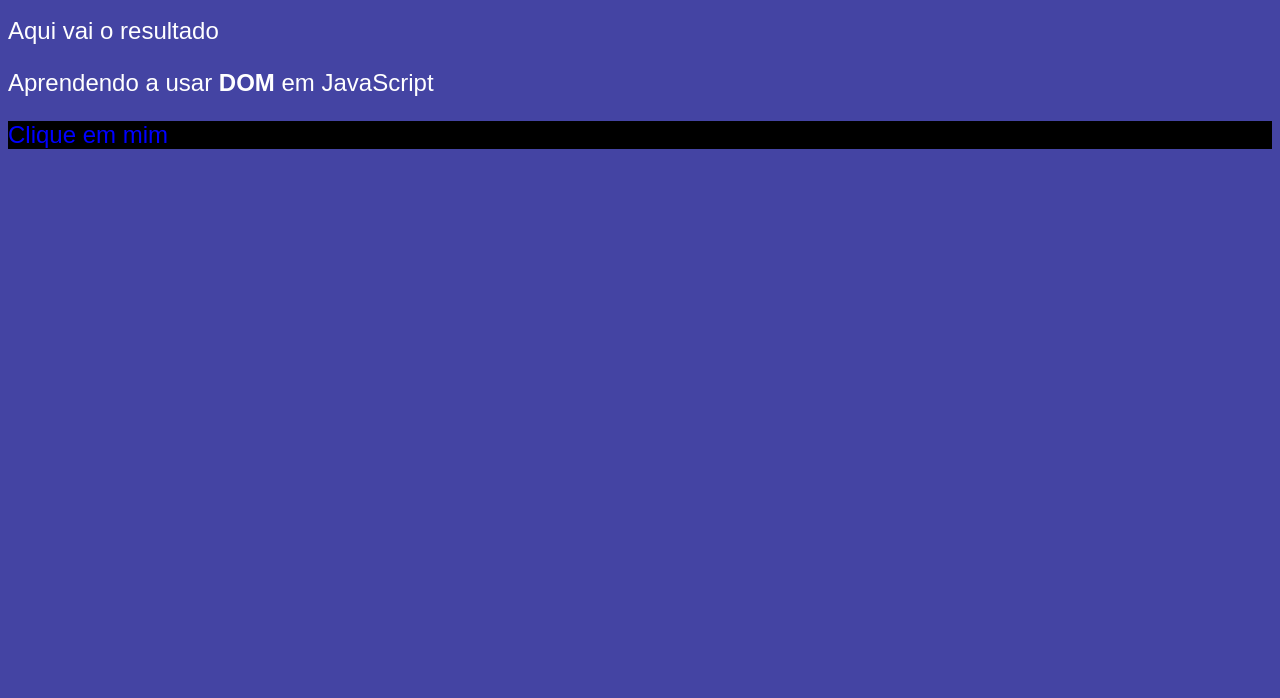
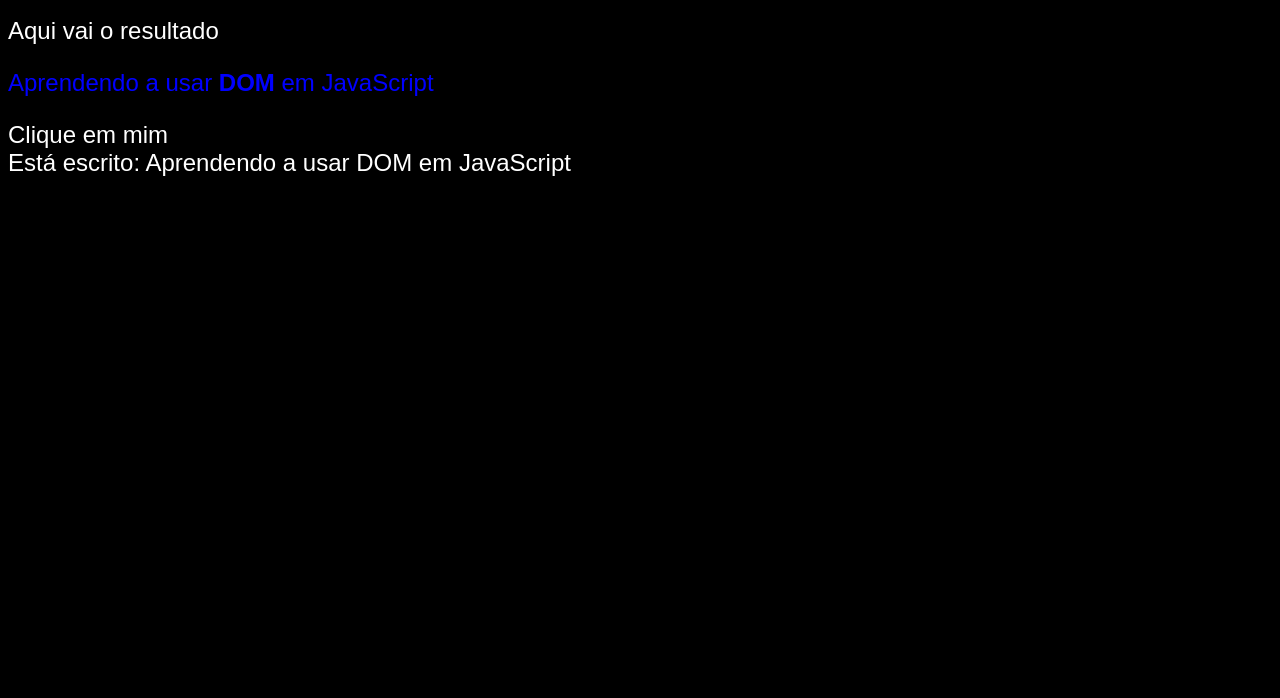
Before and after one commit to jonathanjunior/javascript, a plain HTML site: page aula09/ex005.html in a window 1280 px wide. Shown: the part 102-800 px from the top of the page. Drawn offline with Linux system fonts and the light colour scheme.

Commit message:
revisão js

```diff
--- a/aula09/ex005.html
+++ b/aula09/ex005.html
@@ -21,23 +21,23 @@
     <script>
         var corpo = window.document.body
         var p1 = window.document.getElementsByTagName('p')[1] //pegar o primeiro paragrafo [0]
-        //corpo.style.background = 'black' //alterar cor de fundo
-        //p1.style.color = 'blue' //alterar a cor do primeiro paragrafo
-        //window.document.write('Está escrito: ' + p1.innerText) //texto que está no primeiro paragrafo
-        //document.wite(p1.innerHTML) //mostrar o que está escrito mantendo as formatações
-        //window.alert(p1.innerHTML)
-        //window.alert(p1.innerText)
+        corpo.style.background = 'black' //alterar cor de fundo
+        p1.style.color = 'blue' //alterar a cor do primeiro paragrafo
+        window.document.write('Está escrito: ' + p1.innerText) //texto que está no primeiro paragrafo
+        document.wite(p1.innerHTML) //mostrar o que está escrito mantendo as formatações
+        window.alert(p1.innerHTML)
+        window.alert(p1.innerText)
 
-        /*
+
         var d = window.document.getElementById('msg')
         d.style.background = 'green'
         d.innerText = 'Estou aguardando...'
-        */
 
-        /*
+
+
         var d = window.document.getElementsByName('msg')[0]
         d.innerText = 'Olá!'
-        */
+
         var d = window.document.querySelector('div.msg') //seleção por seletor (#id .class)
         d.style.color = 'blue'
         d.style.background = 'black'
```
Also changed, not shown: aula11/ex011.html (+1 -1 lines).
